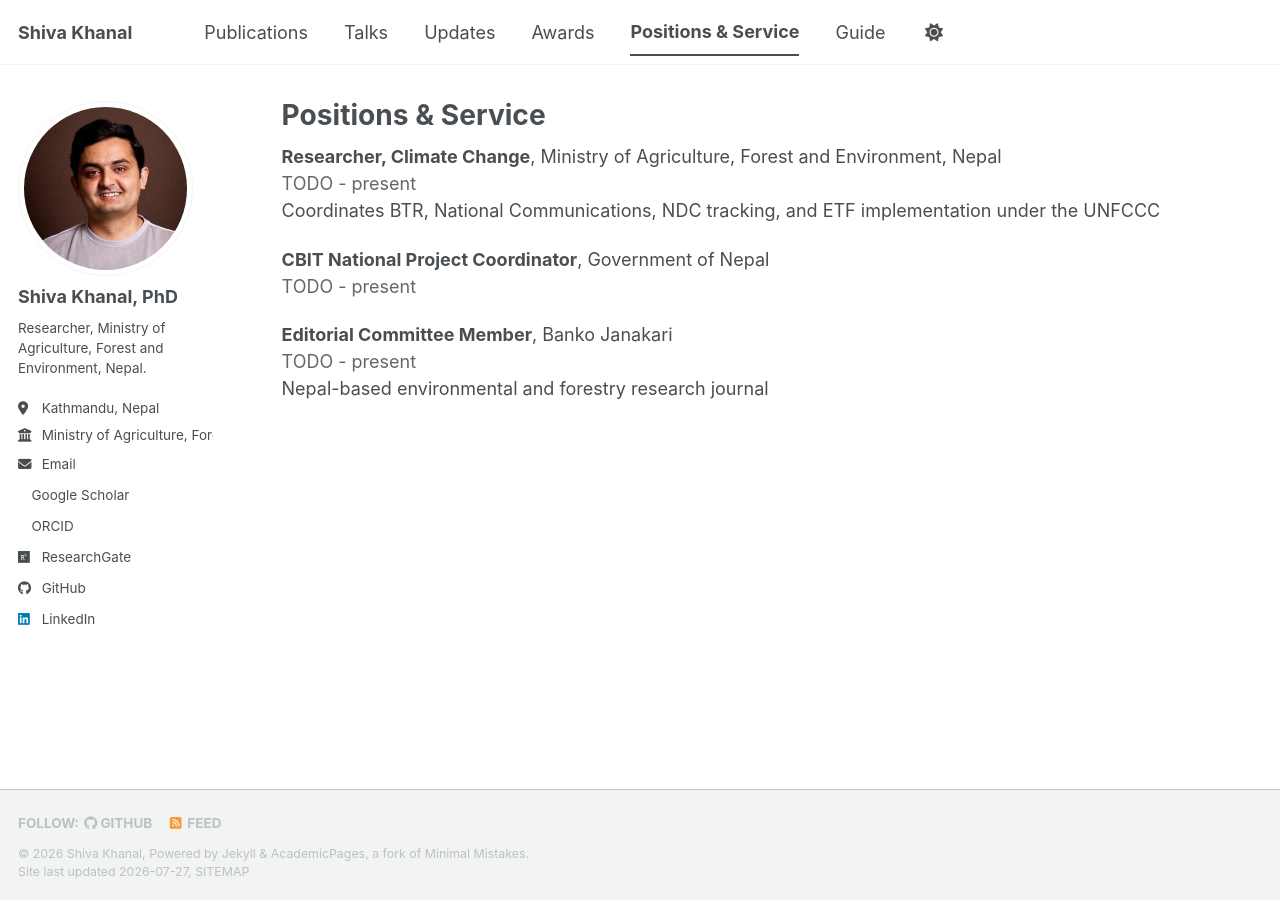
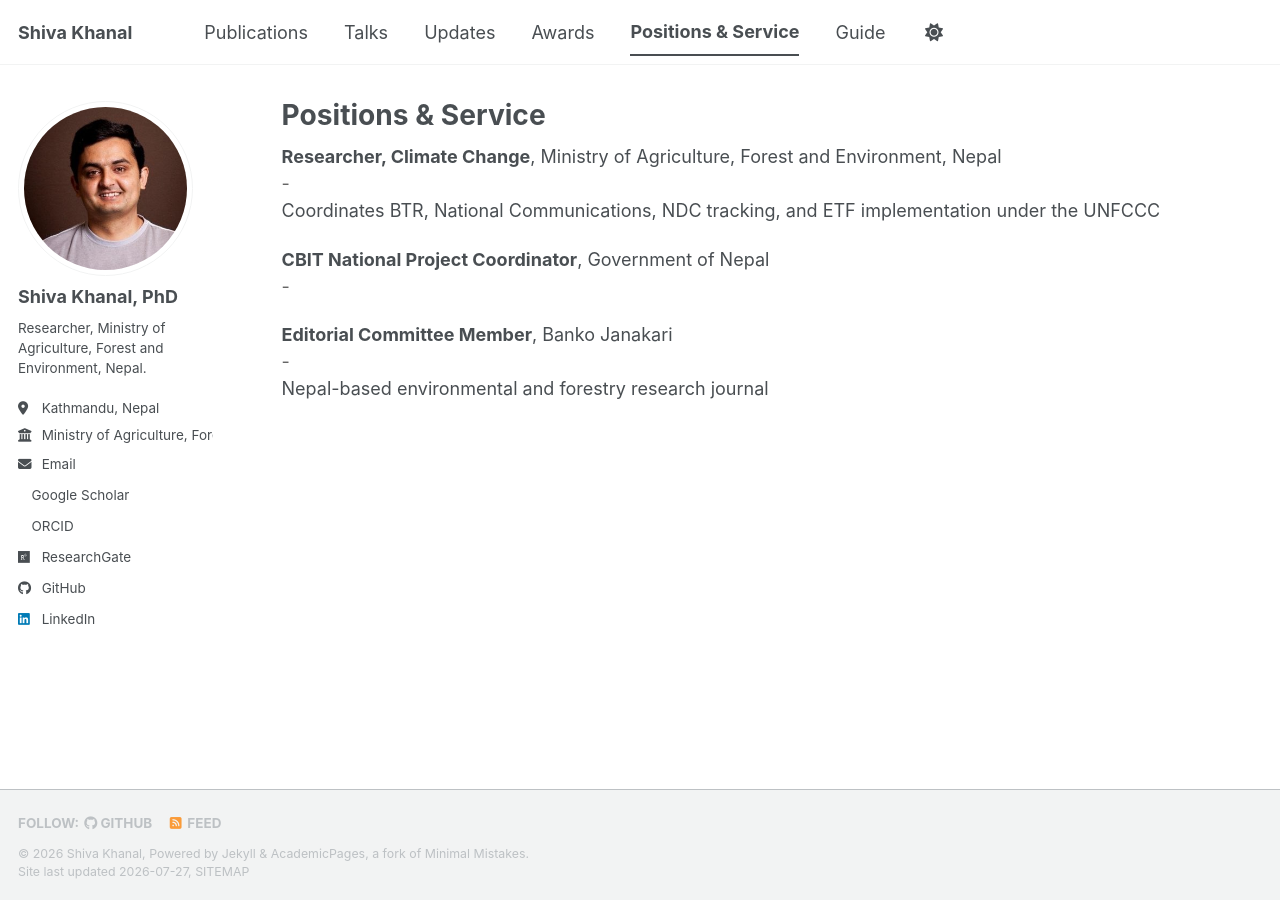
Before and after one commit to shivakhanal/shivakhanal.github.io, a Jekyll site: the page built from _pages/positions.md, in a window 1280 px wide. Built offline with Jekyll 4.4.1, drawn with Linux system fonts in a browser that asks for light colours; a style sheet for code colours, icons or effects is not loaded.

Commit message:
position corrected

```diff
--- a/_data/positions.yml
+++ b/_data/positions.yml
@@ -1,19 +1,19 @@
 # Add one entry per role, current roles first.
 - title: "Researcher, Climate Change"
   organization: "Ministry of Agriculture, Forest and Environment, Nepal"
-  start: "TODO"
-  end: "present"
+  start: ""
+  end: ""
   description: "Coordinates BTR, National Communications, NDC tracking, and ETF implementation under the UNFCCC"
 
 - title: "CBIT National Project Coordinator"
   organization: "Government of Nepal"
-  start: "TODO"
-  end: "present"
+  start: ""
+  end: ""
   description: ""
 
 - title: "Editorial Committee Member"
   organization: "Banko Janakari"
   link: "https://www.nepjol.info/index.php/BANKO"
-  start: "TODO"
-  end: "present"
+  start: ""
+  end: ""
   description: "Nepal-based environmental and forestry research journal"
```
